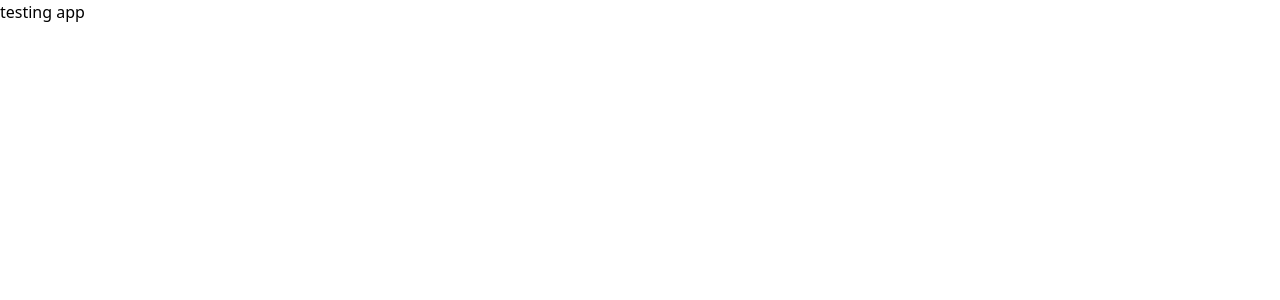
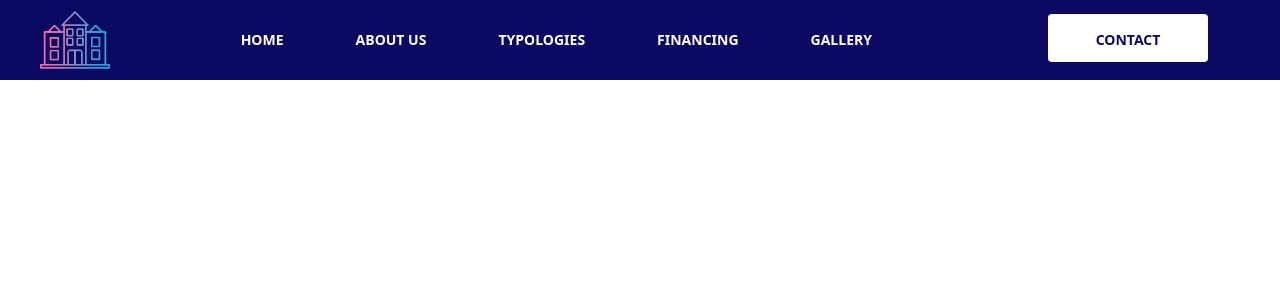
Before and after one commit to nyirurugoomar/House-Rent-App, a React (Create React App) app: page / in a window 1280 px wide. Shown: the top 300 px of the page. Built offline with nearby package versions, Linux system fonts and the light colour scheme.

Commit message:
Header navbar list done

```diff
--- a/package.json
+++ b/package.json
@@ -8,6 +8,7 @@
     "@testing-library/user-event": "^13.5.0",
     "react": "^18.2.0",
     "react-dom": "^18.2.0",
+    "react-router-dom": "^5.3.4",
     "react-scripts": "5.0.1",
     "web-vitals": "^2.1.4"
   },
--- a/src/App.js
+++ b/src/App.js
@@ -1,10 +1,11 @@
 
 import './App.css';
+import Home from './components/Home';
 
 function App() {
   return (
     <>
-  <h1>testing app</h1>
+  <Home/>
     </>
   );
 }
--- /dev/null
+++ b/src/components/Home.jsx
@@ -0,0 +1,13 @@
+import React from 'react'
+import Navbar from './Navbar'
+
+
+function Home() {
+  return (
+    <>
+     <Navbar/>
+    </>
+  )
+}
+
+export default Home
--- /dev/null
+++ b/src/components/Navbar.jsx
@@ -0,0 +1,133 @@
+import React,{useState, useEffect} from 'react'
+import {AiOutlineClose,AiOutlineMenu} from 'react-icons/ai'
+import {FaFacebook, FaInstagram, FaLinkedinIn} from 'react-icons/fa'
+// import { NavLink } from "react-router-dom";
+import logo from '../assets/logo.png'
+
+function Navbar() {
+    const [nav, setNav] = useState(false)
+    const [shadow, setShadow] = useState(false)
+
+
+    const handleNav = () =>{
+        setNav(!nav);
+    }
+
+useEffect(()=>{
+    const handleShadow = () =>{
+        if(window.scrollY >= 90){
+            setShadow(true);
+        }else{
+            setShadow(false);
+        }
+    }
+    window.addEventListener('scroll', handleShadow)
+},[])
+  return (
+    <div className={shadow ? 'fixed w-full h-20 shadow-xl z-[100]': 'fixed w-full h-20 z-[100]'}>
+        <div className='flex justify-between items-center w-full h-full px-10 2xl:px-16 bg-[#0B0961] '>
+        {/* <NavLink to="/" > */}
+            <img src=
+            {logo}
+
+            alt="/"
+            width='70'
+            height='70'
+
+            />
+            {/* </NavLink> */}
+
+
+          <div>
+            <ul className='hidden md:flex mr-8 '>
+                  {/* <NavLink to="/" > */}
+                    <li className='ml-10 text-sm uppercase hover:border-b-2 border-[#F1C40F]  text-white p-4 font-bold '>Home</li>
+                    {/* </NavLink> */}
+                {/* <NavLink to="/aboutus" > */}
+                    <li className='ml-10 text-sm uppercase hover:border-b-2  border-[#F1C40F] text-white p-4 font-bold'>About Us</li>
+                {/* </NavLink> */}
+                {/* <NavLink to="/services" > */}
+                    <li className='ml-10 text-sm uppercase hover:border-b-2 border-[#F1C40F] text-white p-4 font-bold'>Typologies</li>
+                    {/* </NavLink> */}
+                    {/* <NavLink to="/productpage" > */}
+                    <li className='ml-10 text-sm uppercase hover:border-b-2 border-[#F1C40F] text-white p-4 font-bold'>Financing</li>
+                    {/* </NavLink> */}
+                    {/* <NavLink to="/productpage" > */}
+                    <li className='ml-10 text-sm uppercase hover:border-b-2 border-[#F1C40F] text-white p-4 font-bold'>Gallery</li>
+                    {/* </NavLink> */}
+                    {/* <NavLink to="/contact" > */}
+                    <li className='ml-40 text-sm uppercase hover:border-b-2 border-[#F1C40F] text-[#0B0961] text-center font-bold bg-white p-4 rounded h-12 w-40  '>Contact</li>
+                    {/* </NavLink> */}
+            </ul>
+
+            <div onClick={handleNav} className='md:hidden cursor-pointer'>
+               <AiOutlineMenu size={25} color='white'/>
+            </div>
+          </div>
+        </div>
+        <div className={nav ? 'md:hidden fixed left-0 top-0 w-full h-screen bg-black/70' : ''}>
+           <div className={nav
+             ? 'fixed left-0 top-0 w-[75%] sm:w-[60%] md:w-[45%] h-screen bg-[#F1C40F] p-10 ease-in duration-500'
+             : 'fixed left-[-100%] top-0  p-10 ease-in duration-500'}>
+            <div>
+                <div className='flex w-full items-center justify-between'>
+                    {/* <Link href='/'> */}
+                    <img src=
+                     {logo}
+                     alt="/"
+                     width='70'
+                     height='70'
+
+                     />
+                    {/* </Link> */}
+
+                    <div onClick={handleNav} className='rounded-full shadow-lg shadow-gray-400 p-3 cursor-pointer'>
+                        <AiOutlineClose/>
+                    </div>
+                </div>
+                 <div className='border-b border-black my-4 '>
+                    <p className='w-[85%] md:w-[90%] py-4'>Let's make home better place</p>
+                 </div>
+            </div>
+            {/* for mobile */}
+            <div className='py-2 flex flex-col'>
+                <ul className='uppercase'>
+                    {/* <NavLink to='/'> */}
+                        <li onClick={()=>setNav(false)} className='py-4 text-sm'>Home</li>
+                    {/* </NavLink> */}
+                    {/* <NavLink to="/aboutus"> */}
+                        <li onClick={()=>setNav(false)} className='py-4 text-sm'>About</li>
+                    {/* </NavLink> */}
+                    {/* <NavLink to="/services" > */}
+                        <li onClick={()=>setNav(false)} className='py-4 text-sm'>Services</li>
+                    {/* </NavLink> */}
+                    {/* <NavLink to="/productpage" > */}
+                        <li onClick={()=>setNav(false)} className='py-4 text-sm'>Products</li>
+                    {/* </NavLink> */}
+                    {/* <Link to='/#contact'> */}
+                        <li onClick={()=>setNav(false)} className='py-4 text-sm bg-[#F1C40F] w-20 text-center rounded-xl '>Contact</li>
+                     {/* </Link> */}
+                </ul>
+                <div className='pt-10'>
+                    <p className='uppercase tracking-widest text-black'>Let's Connect</p>
+                    <div className='flex items-center justify-between my-4 w-full sm:w-[80%] '>
+                        <div className='rounded-full shadow-lg shadow-gray-400 p-3 cursor-pointer hover:scale-105 ease-in duration-300'>
+                         <FaFacebook/>
+                        </div>
+                        <div className='rounded-full shadow-lg shadow-gray-400 p-3 cursor-pointer hover:scale-105 ease-in duration-300'>
+                         <FaLinkedinIn/>
+                        </div>
+                        <div className='rounded-full shadow-lg shadow-gray-400 p-3 cursor-pointer hover:scale-105 ease-in duration-300'>
+                         <FaInstagram/>
+                        </div>
+
+                    </div>
+                </div>
+            </div>
+           </div>
+        </div>
+    </div>
+  )
+}
+
+export default Navbar
```
Also changed, not shown: src/assets/logo.png (added), 1 other file (tests, documents, lock files or other folders).
